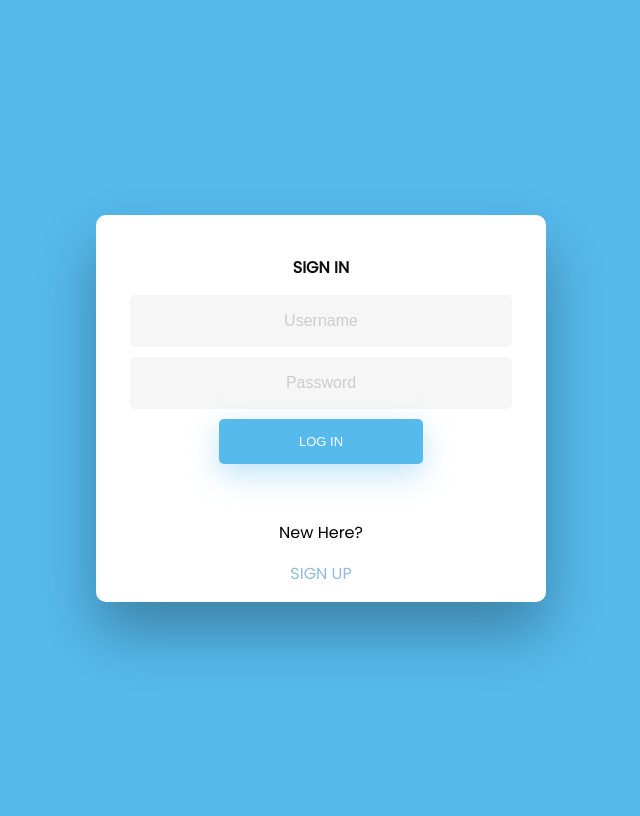
After one commit to zaiiii/StockPredictor, a Django app: page /accounts/login/ in a window 1280 px wide. The commit adds this page. Shown: the whole page, without its empty margins (319-959 px from the left). Run offline with Django 3.2, Linux system fonts and the light colour scheme.

Commit message:
with login

```diff
--- a/StockPredictor/urls.py
+++ b/StockPredictor/urls.py
@@ -20,4 +20,9 @@ from StockPredictor import views
 urlpatterns = [
     path('admin/', admin.site.urls),
     path ('', views.home, name= 'home'),
+    path('accounts/', include('django.contrib.auth.urls')),
+    path('signup/', views.signup, name='signup'),
+    # path ('login/', views.login, name='login'),
+    # path ('', views.logoutview, name= 'logoutv'),
+
 ]
--- /dev/null
+++ b/templates/dist/css/pages/refstyle.css
@@ -0,0 +1,304 @@
+@import url('https://fonts.googleapis.com/css?family=Poppins');
+
+/* BASIC */
+
+html {
+  background-color: #56baed;
+}
+
+body {
+  font-family: "Poppins", sans-serif;
+  height: 100vh;
+}
+
+a {
+  color: #92badd;
+  display:inline-block;
+  text-decoration: none;
+  font-weight: 400;
+}
+
+h2 {
+  text-align: center;
+  font-size: 16px;
+  font-weight: 600;
+  text-transform: uppercase;
+  display:inline-block;
+  margin: 40px 8px 10px 8px;
+  color: #cccccc;
+}
+
+
+
+/* STRUCTURE */
+
+.wrapper {
+  display: flex;
+  align-items: center;
+  flex-direction: column;
+  justify-content: center;
+  width: 100%;
+  min-height: 100%;
+  padding: 20px;
+}
+
+#formContent {
+  -webkit-border-radius: 10px 10px 10px 10px;
+  border-radius: 10px 10px 10px 10px;
+  background: #fff;
+  padding: 30px;
+  width: 90%;
+  max-width: 450px;
+  position: relative;
+  padding: 0px;
+  -webkit-box-shadow: 0 30px 60px 0 rgba(0,0,0,0.3);
+  box-shadow: 0 30px 60px 0 rgba(0,0,0,0.3);
+  text-align: center;
+}
+
+#formFooter {
+  background-color: #f6f6f6;
+  border-top: 1px solid #dce8f1;
+  padding: 25px;
+  text-align: center;
+  -webkit-border-radius: 0 0 10px 10px;
+  border-radius: 0 0 10px 10px;
+}
+
+
+
+/* TABS */
+
+h2.inactive {
+  color: #cccccc;
+}
+
+h2.active {
+  color: #0d0d0d;
+}
+
+
+
+/* FORM TYPOGRAPHY*/
+
+input[type=button], input[type=submit], input[type=reset]  {
+  background-color: #56baed;
+  border: none;
+  color: white;
+  padding: 15px 80px;
+  text-align: center;
+  text-decoration: none;
+  display: inline-block;
+  text-transform: uppercase;
+  font-size: 13px;
+  -webkit-box-shadow: 0 10px 30px 0 rgba(95,186,233,0.4);
+  box-shadow: 0 10px 30px 0 rgba(95,186,233,0.4);
+  -webkit-border-radius: 5px 5px 5px 5px;
+  border-radius: 5px 5px 5px 5px;
+  margin: 5px 20px 40px 20px;
+  -webkit-transition: all 0.3s ease-in-out;
+  -moz-transition: all 0.3s ease-in-out;
+  -ms-transition: all 0.3s ease-in-out;
+  -o-transition: all 0.3s ease-in-out;
+  transition: all 0.3s ease-in-out;
+}
+
+input[type=button]:hover, input[type=submit]:hover, input[type=reset]:hover  {
+  background-color: #39ace7;
+}
+
+input[type=button]:active, input[type=submit]:active, input[type=reset]:active  {
+  -moz-transform: scale(0.95);
+  -webkit-transform: scale(0.95);
+  -o-transform: scale(0.95);
+  -ms-transform: scale(0.95);
+  transform: scale(0.95);
+}
+
+input[type=text],[type=password],[type=email] {
+  background-color: #f6f6f6;
+  border: none;
+  color: #0d0d0d;
+  padding: 15px 32px;
+  text-align: center;
+  text-decoration: none;
+  display: inline-block;
+  font-size: 16px;
+  margin: 5px;
+  width: 85%;
+  border: 2px solid #f6f6f6;
+  -webkit-transition: all 0.5s ease-in-out;
+  -moz-transition: all 0.5s ease-in-out;
+  -ms-transition: all 0.5s ease-in-out;
+  -o-transition: all 0.5s ease-in-out;
+  transition: all 0.5s ease-in-out;
+  -webkit-border-radius: 5px 5px 5px 5px;
+  border-radius: 5px 5px 5px 5px;
+}
+
+/*input [type=email] {*/
+  /*background-color: #f6f6f6;*/
+  /*border: none;*/
+  /*color: #0d0d0d;*/
+  /*padding: 15px 32px;*/
+  /*text-align: center;*/
+  /*text-decoration: none;*/
+  /*display: inline-block;*/
+  /*font-size: 16px;*/
+  /*margin: 5px;*/
+  /*width: 85%;*/
+  /*border: 2px solid #f6f6f6;*/
+  /*-webkit-transition: all 0.5s ease-in-out;*/
+  /*-moz-transition: all 0.5s ease-in-out;*/
+  /*-ms-transition: all 0.5s ease-in-out;*/
+  /*-o-transition: all 0.5s ease-in-out;*/
+  /*transition: all 0.5s ease-in-out;*/
+  /*-webkit-border-radius: 5px 5px 5px 5px;*/
+  /*border-radius: 5px 5px 5px 5px;*/
+/*}*/
+
+input[type=text]:focus {
+  background-color: #fff;
+  border-bottom: 2px solid #5fbae9;
+}
+
+input[type=password]:focus {
+  background-color: #fff;
+  border-bottom: 2px solid #5fbae9;
+}
+
+input[type=email]:focus {
+  background-color: #fff;
+  border-bottom: 2px solid #5fbae9;
+}
+
+input[type=text]::placeholder {
+  color: #cccccc;
+}
+
+input[type=password]::placeholder {
+  color: #cccccc;
+}
+
+input[type=email]::placeholder {
+  color: #cccccc;
+}
+
+
+/* ANIMATIONS */
+
+/* Simple CSS3 Fade-in-down Animation */
+.fadeInDown {
+  -webkit-animation-name: fadeInDown;
+  animation-name: fadeInDown;
+  -webkit-animation-duration: 1s;
+  animation-duration: 1s;
+  -webkit-animation-fill-mode: both;
+  animation-fill-mode: both;
+}
+
+@-webkit-keyframes fadeInDown {
+  0% {
+    opacity: 0;
+    -webkit-transform: translate3d(0, -100%, 0);
+    transform: translate3d(0, -100%, 0);
+  }
+  100% {
+    opacity: 1;
+    -webkit-transform: none;
+    transform: none;
+  }
+}
+
+@keyframes fadeInDown {
+  0% {
+    opacity: 0;
+    -webkit-transform: translate3d(0, -100%, 0);
+    transform: translate3d(0, -100%, 0);
+  }
+  100% {
+    opacity: 1;
+    -webkit-transform: none;
+    transform: none;
+  }
+}
+
+/* Simple CSS3 Fade-in Animation */
+@-webkit-keyframes fadeIn { from { opacity:0; } to { opacity:1; } }
+@-moz-keyframes fadeIn { from { opacity:0; } to { opacity:1; } }
+@keyframes fadeIn { from { opacity:0; } to { opacity:1; } }
+
+.fadeIn {
+  opacity:0;
+  -webkit-animation:fadeIn ease-in 1;
+  -moz-animation:fadeIn ease-in 1;
+  animation:fadeIn ease-in 1;
+
+  -webkit-animation-fill-mode:forwards;
+  -moz-animation-fill-mode:forwards;
+  animation-fill-mode:forwards;
+
+  -webkit-animation-duration:1s;
+  -moz-animation-duration:1s;
+  animation-duration:1s;
+}
+
+.fadeIn.first {
+  -webkit-animation-delay: 0.4s;
+  -moz-animation-delay: 0.4s;
+  animation-delay: 0.4s;
+}
+
+.fadeIn.second {
+  -webkit-animation-delay: 0.6s;
+  -moz-animation-delay: 0.6s;
+  animation-delay: 0.6s;
+}
+
+.fadeIn.third {
+  -webkit-animation-delay: 0.8s;
+  -moz-animation-delay: 0.8s;
+  animation-delay: 0.8s;
+}
+
+.fadeIn.fourth {
+  -webkit-animation-delay: 1s;
+  -moz-animation-delay: 1s;
+  animation-delay: 1s;
+}
+
+/* Simple CSS3 Fade-in Animation */
+.underlineHover:after {
+  display: block;
+  left: 0;
+  bottom: -10px;
+  width: 0;
+  height: 2px;
+  background-color: #56baed;
+  content: "";
+  transition: width 0.2s;
+}
+
+.underlineHover:hover {
+  color: #0d0d0d;
+}
+
+.underlineHover:hover:after{
+  width: 100%;
+}
+
+
+
+/* OTHERS */
+
+[input]:focus {
+    outline: none;
+}
+
+#icon {
+  width:60%;
+}
+
+* {
+  box-sizing: border-box;
+}
--- /dev/null
+++ b/templates/html/registration/login.html
@@ -0,0 +1,26 @@
+{#{% extends 'index.html' %}#}
+
+{% load static %}
+{% load staticfiles %}
+
+<link href="{% static 'dist/css/pages/refstyle.css' %}" rel="stylesheet">
+
+{% block actual_content %}
+<div class="wrapper fadeInDown">
+  <div id="formContent">
+    <!-- Tabs Titles -->
+    <h2 class="active"> Sign In </h2>
+    <!-- Login Form -->
+    <form method="POST" action = ''>
+        {% csrf_token %}
+        <input type="hidden"  autofocus>
+        <input type="text" id="username" class="fadeIn second" name="username" placeholder="Username">
+        <input type="password" id="password" class="fadeIn third" name="password" placeholder="Password">
+        <input type="submit" class="fadeIn fourth" value="Log In">
+    </form>
+      <p>New Here?</p><b>
+      <p><a href="{% url 'signup' %}">SIGN UP</a></p>
+  </div>
+
+</div>
+{% endblock %}
```
Also changed, not shown: StockPredictor/forms.py (+14 -0 lines), StockPredictor/onestep.py (added, +145 -0 lines), StockPredictor/settings.py (+1 -9 lines), StockPredictor/views.py (+52 -0 lines), templates/html/base.html (+33 -30 lines), templates/html/registration/signup.html (added, +41 -0 lines), db.sqlite3.
